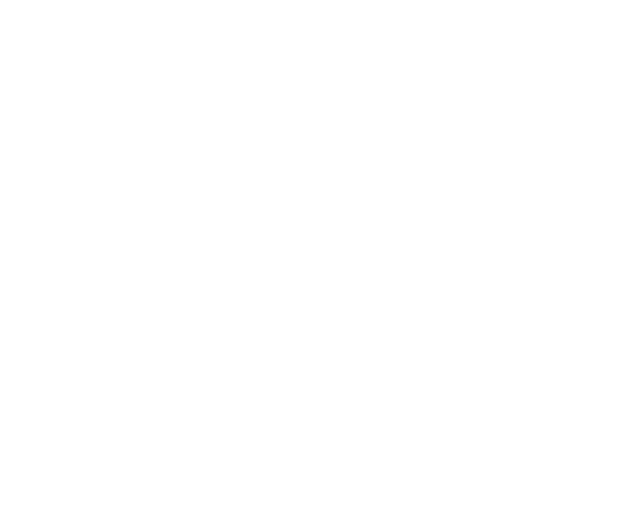
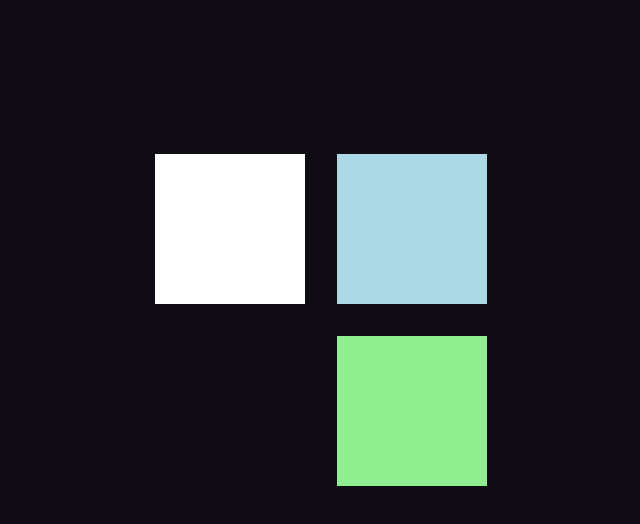
Before and after one commit to pedrorodriguesh/boracodar, a plain HTML site: page boracodar01/index.html in a window 1280 px wide. Shown: the whole page, without its empty margins (319-959 px from the left). Drawn offline with Linux system fonts and the light colour scheme.

Commit message:
grid setup

```diff
--- a/boracodar01/index.html
+++ b/boracodar01/index.html
@@ -9,7 +9,8 @@
 </head>
 <body>
 
-    <div id="players">
+    <div id="app">
+
         <div class="player1">
 
         </div>
--- a/boracodar01/style.css
+++ b/boracodar01/style.css
@@ -1,5 +1,61 @@
+@import url('https://fonts.googleapis.com/css2?family=Roboto:wght@400;700&display=swap');
+
 *{
     margin: 0;
     padding: 0;
     box-sizing: border-box;
 }
+
+:root{
+     --backg-color: #0F0D13;
+     --card-color: #2A2141;
+     --font-color: #E1E1E6;
+     --secondary-color: #D9D9D9;
+
+     font-size: 62.5%;
+}
+
+body{
+    font-size: 1.6rem;
+    background-color: var(--backg-color);
+    height: 100vh;
+}
+
+#app{
+    display: grid;
+    place-content: center;
+    grid-template-areas:
+    "A B"
+    "A C";
+    height: 80vh;
+
+    gap: 3.2rem;
+}
+
+
+.player1{
+    grid-area: A;
+    background-color: white;
+    width: 150px;
+    height: 150px;
+
+    padding: 3.8rem;
+}
+
+.player2{
+    grid-area: B;
+    background-color: lightblue;
+    width: 150px;
+    height: 150px;
+
+    padding: 2.8rem;
+}
+
+.player3{
+    background-color: lightgreen;
+    grid-area: C;
+    width: 150px;
+    height: 150px;
+
+    padding: 2.8rem;
+}
```
